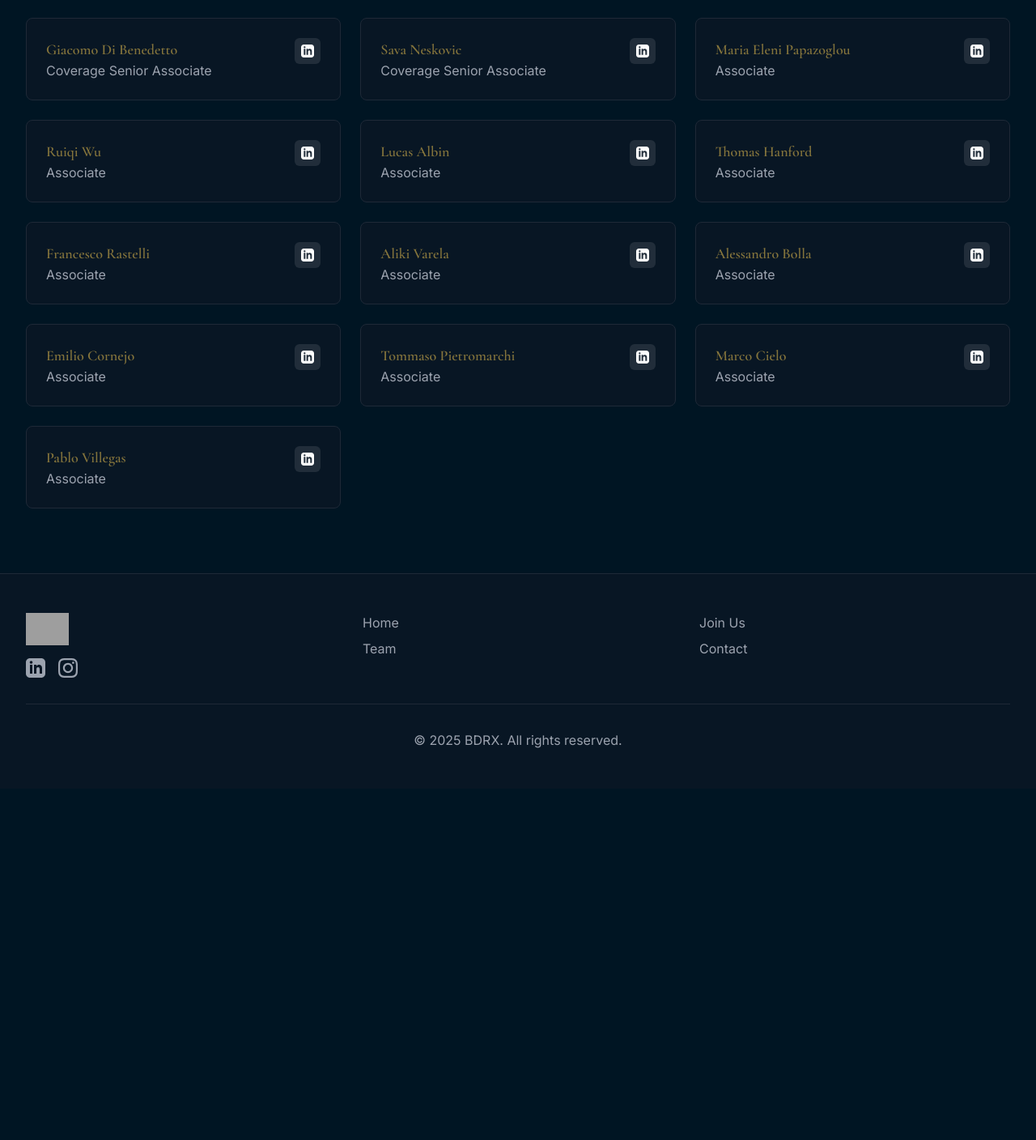
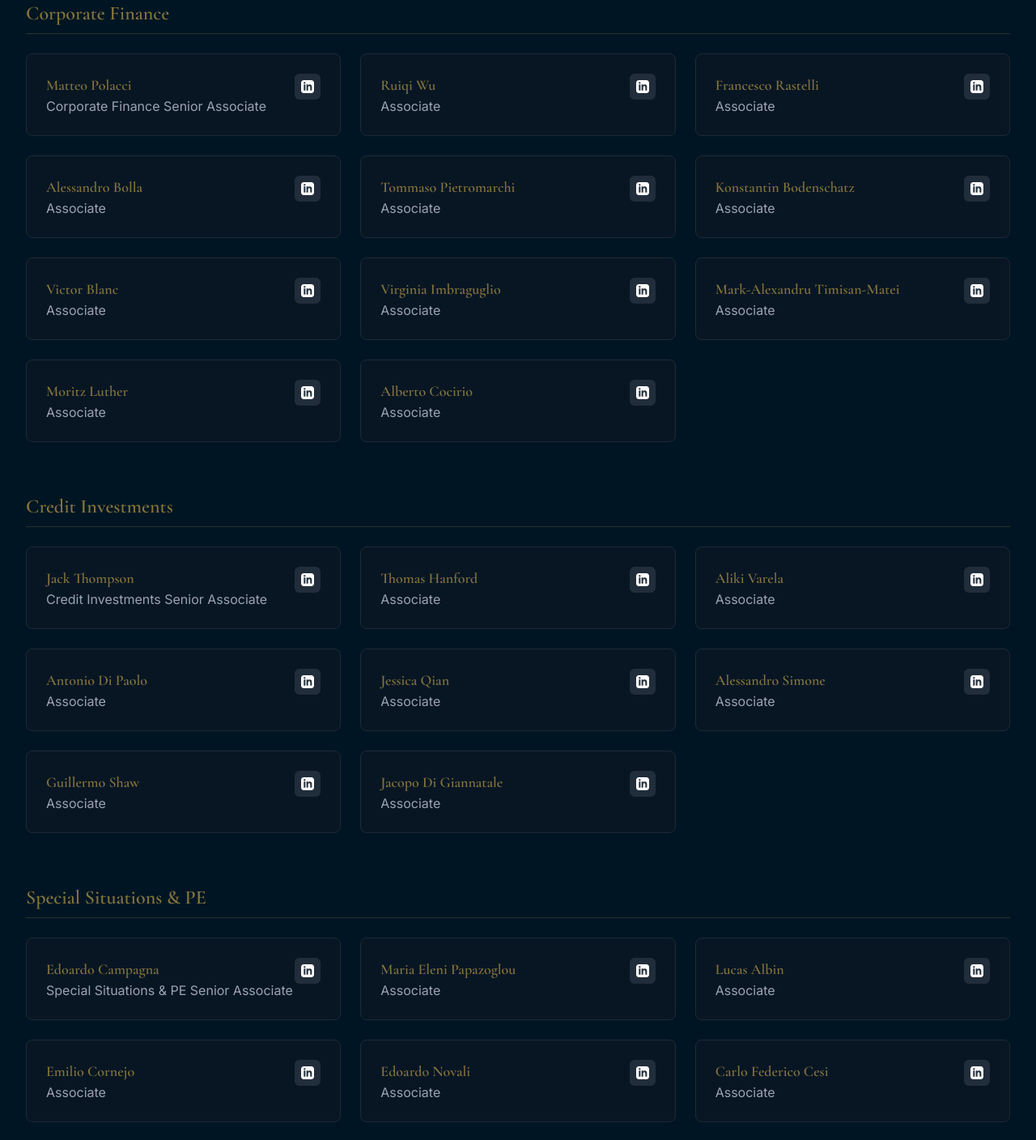
Before and after one commit to WaverAndrew/bdrx-website, a Next.js app: page /team in a window 1280 px wide. Shown: the part 1362-2770 px from the top of the page at 81% size. Before the commit the page ends 2336 px from the top, so only its background shows below. Built offline with nearby package versions, Linux system fonts and the light colour scheme; grey boxes are pictures that could not be loaded.

Commit message:
linkedin updated

```diff
--- a/src/app/team/page.tsx
+++ b/src/app/team/page.tsx
@@ -59,98 +59,236 @@ const TeamPage = () => {
       name: "Blake Merriman",
       role: "Senior Advisor",
       linkedin: "https://www.linkedin.com/in/blakemerrimanbm/",
+      division: "Advisory",
     },
     {
       name: "Marco Peyre",
       role: "Senior Advisor",
       linkedin: "https://www.linkedin.com/in/marcopeyre/",
+      division: "Advisory",
     },
     {
       name: "Matteo Polacci",
       role: "Corporate Finance Senior Associate",
       linkedin: "https://www.linkedin.com/in/matteo-polacci-673b29258/",
+      division: "Corporate Finance",
     },
     {
       name: "Jack Thompson",
       role: "Credit Investments Senior Associate",
       linkedin: "https://www.linkedin.com/in/jack-thompson-63253a25b/",
+      division: "Credit Investments",
     },
     {
       name: "Edoardo Campagna",
       role: "Special Situations & PE Senior Associate",
       linkedin: "https://www.linkedin.com/in/edoardo-campagna-640a602a5/",
+      division: "Special Situations & PE",
     },
     {
       name: "Louise Pradayrol",
       role: "Operations Senior Associate",
       linkedin: "https://www.linkedin.com/in/louise-pradayrol-554a571b9/",
+      division: "Operations",
     },
     {
       name: "Giacomo Di Benedetto",
       role: "Coverage Senior Associate",
       linkedin: "https://www.linkedin.com/in/giacomo-di-benedetto-2924a3294/",
+      division: "Coverage",
     },
     {
       name: "Sava Neskovic",
       role: "Coverage Senior Associate",
       linkedin: "https://www.linkedin.com/in/sava-neskovic/",
+      division: "Coverage",
     },
     {
       name: "Maria Eleni Papazoglou",
       role: "Associate",
       linkedin: "https://www.linkedin.com/in/mariaelenipapazoglou245/",
+      division: "Special Situations & PE",
     },
     {
       name: "Ruiqi Wu",
       role: "Associate",
       linkedin: "https://www.linkedin.com/in/ruiqi-kelsey-wu/",
+      division: "Corporate Finance",
     },
     {
       name: "Lucas Albin",
       role: "Associate",
       linkedin: "https://www.linkedin.com/in/lucas-albín-lazcano-25b41027a/",
+      division: "Special Situations & PE",
     },
     {
       name: "Thomas Hanford",
       role: "Associate",
       linkedin: "https://www.linkedin.com/in/thomas-hanford-7471872a3/",
+      division: "Credit Investments",
     },
     {
       name: "Francesco Rastelli",
       role: "Associate",
       linkedin: "https://www.linkedin.com/in/francesco-rastelli-6a8342234/",
+      division: "Corporate Finance",
     },
     {
       name: "Aliki Varela",
       role: "Associate",
       linkedin: "https://www.linkedin.com/in/aliki-varela-231684247/",
+      division: "Credit Investments",
     },
     {
       name: "Alessandro Bolla",
       role: "Associate",
       linkedin: "https://www.linkedin.com/in/alessandro-bolla-186969286/",
+      division: "Corporate Finance",
     },
     {
       name: "Emilio Cornejo",
       role: "Associate",
       linkedin: "https://www.linkedin.com/in/emilio-cornejo-308111251/",
+      division: "Special Situations & PE",
     },
     {
       name: "Tommaso Pietromarchi",
       role: "Associate",
       linkedin: "https://www.linkedin.com/in/tommasopietromarchi/",
+      division: "Corporate Finance",
     },
     {
       name: "Marco Cielo",
       role: "Associate",
       linkedin: "https://www.linkedin.com/in/marcocielo/",
+      division: "Coverage",
     },
     {
       name: "Pablo Villegas",
       role: "Associate",
       linkedin: "https://www.linkedin.com/in/pabloospinavillegas/",
+      division: "Coverage",
+    },
+    // New members
+    {
+      name: "Edoardo Novali",
+      role: "Associate",
+      linkedin: "https://www.linkedin.com/in/edoardo-novali/",
+      division: "Special Situations & PE",
+    },
+    {
+      name: "Carlo Federico Cesi",
+      role: "Associate",
+      linkedin: "https://www.linkedin.com/in/carlo-federico-cesi/",
+      division: "Special Situations & PE",
+    },
+    {
+      name: "Brando Savioli",
+      role: "Associate",
+      linkedin: "https://www.linkedin.com/in/brando-savioli/",
+      division: "Special Situations & PE",
+    },
+    {
+      name: "Alberto Caviglia",
+      role: "Associate",
+      linkedin: "https://www.linkedin.com/in/alberto-caviglia-057b30226/",
+      division: "Special Situations & PE",
+    },
+    {
+      name: "Thomas Agosti",
+      role: "Associate",
+      linkedin: "https://www.linkedin.com/in/thomasagosti/",
+      division: "Special Situations & PE",
+    },
+    {
+      name: "Giacomo Ridolfo",
+      role: "Associate",
+      linkedin: "https://www.linkedin.com/in/giacomo-ridolfo-826ba819b/",
+      division: "Special Situations & PE",
+    },
+    {
+      name: "Pietro Ferraro",
+      role: "Associate",
+      linkedin: "https://www.linkedin.com/in/pietroferrar04/",
+      division: "Special Situations & PE",
+    },
+    {
+      name: "Antonio Di Paolo",
+      role: "Associate",
+      linkedin: "https://www.linkedin.com/in/antonio-di-paolo-77a7b1309/",
+      division: "Credit Investments",
+    },
+    {
+      name: "Jessica Qian",
+      role: "Associate",
+      linkedin: "https://www.linkedin.com/in/jessica-q-39a67a194/",
+      division: "Credit Investments",
+    },
+    {
+      name: "Alessandro Simone",
+      role: "Associate",
+      linkedin: "https://www.linkedin.com/in/alesimone/",
+      division: "Credit Investments",
+    },
+    {
+      name: "Guillermo Shaw",
+      role: "Associate",
+      linkedin: "https://www.linkedin.com/in/guillermo-shaw-3b819621a/",
+      division: "Credit Investments",
+    },
+    {
+      name: "Jacopo Di Giannatale",
+      role: "Associate",
+      linkedin: "https://www.linkedin.com/in/jacopo-di-giannatale-40754328a/",
+      division: "Credit Investments",
+    },
+    {
+      name: "Konstantin Bodenschatz",
+      role: "Associate",
+      linkedin: "https://www.linkedin.com/in/konstantin-bodenschatz-b0aa7221a/",
+      division: "Corporate Finance",
+    },
+    {
+      name: "Victor Blanc",
+      role: "Associate",
+      linkedin: "https://www.linkedin.com/in/victor-blanc-2b11a81a8/",
+      division: "Corporate Finance",
+    },
+    {
+      name: "Virginia Imbraguglio",
+      role: "Associate",
+      linkedin: "https://www.linkedin.com/in/virginia-imbraguglio-0410442b6/",
+      division: "Corporate Finance",
+    },
+    {
+      name: "Mark-Alexandru Timisan-Matei",
+      role: "Associate",
+      linkedin: "https://www.linkedin.com/in/timisanmark/",
+      division: "Corporate Finance",
+    },
+    {
+      name: "Moritz Luther",
+      role: "Associate",
+      linkedin: "https://www.linkedin.com/in/moritzluther/",
+      division: "Corporate Finance",
+    },
+    {
+      name: "Alberto Cocirio",
+      role: "Associate",
+      linkedin: "https://www.linkedin.com/in/alberto-cocirio/",
+      division: "Corporate Finance",
     },
   ];
+
+  // Group members by division
+  const groupedMembers = members.reduce((acc, member) => {
+    const division = member.division;
+    if (!acc[division]) {
+      acc[division] = [];
+    }
+    acc[division].push(member);
+    return acc;
+  }, {} as Record<string, typeof members>);
 
   return (
     <main className="min-h-screen py-20">
@@ -164,7 +302,6 @@ const TeamPage = () => {
             {board.map((member) => (
               <div key={member.name} className="custom-card text-center">
                 <div className="relative w-48 h-48 mx-auto mb-4 rounded-full overflow-hidden">
-                  {/* Fallback image if photo is not available */}
                   <Image
                     src={member.photo || "/placeholder-profile.jpg"}
                     alt={member.name}
@@ -201,8 +338,13 @@ const TeamPage = () => {
           <h2 className="text-3xl font-bold text-center text-primary-gold mb-12">
             Members
           </h2>
+          {Object.entries(groupedMembers).map(([division, divisionMembers]) => (
+            <div key={division} className="mb-16">
+              <h3 className="text-2xl font-semibold text-primary-gold mb-6 border-b border-primary-gold/30 pb-2">
+                {division}
+              </h3>
               <div className="grid grid-cols-1 md:grid-cols-2 lg:grid-cols-3 gap-6">
-            {members.map((member) => (
+                {divisionMembers.map((member) => (
                   <div key={member.name} className="custom-card">
                     <div className="flex justify-between items-start">
                       <div>
@@ -211,6 +353,7 @@ const TeamPage = () => {
                         </h3>
                         <p className="text-gray-400">{member.role}</p>
                       </div>
+                      {member.linkedin && (
                         <a
                           href={member.linkedin}
                           target="_blank"
@@ -225,10 +368,13 @@ const TeamPage = () => {
                             <path d="M19 0h-14c-2.761 0-5 2.239-5 5v14c0 2.761 2.239 5 5 5h14c2.762 0 5-2.239 5-5v-14c0-2.761-2.238-5-5-5zm-11 19h-3v-11h3v11zm-1.5-12.268c-.966 0-1.75-.79-1.75-1.764s.784-1.764 1.75-1.764 1.75.79 1.75 1.764-.783 1.764-1.75 1.764zm13.5 12.268h-3v-5.604c0-3.368-4-3.113-4 0v5.604h-3v-11h3v1.765c1.396-2.586 7-2.777 7 2.476v6.759z" />
                           </svg>
                         </a>
+                      )}
                     </div>
                   </div>
                 ))}
               </div>
+            </div>
+          ))}
         </section>
       </div>
     </main>
```
Lines whose indentation alone changed are shown as unchanged.
